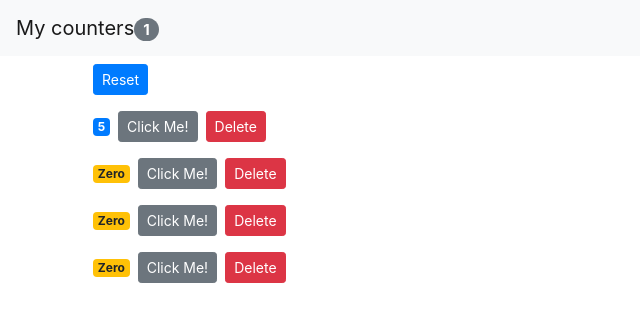
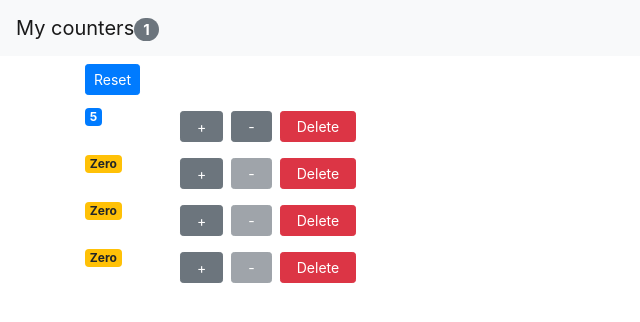
Before and after one commit to iaraoliveira/react-counter-app, a React (Create React App) app: page / in a window 1280 px wide. Shown: the top 322 px of the page, without its empty margins (0-640 px from the left). Built offline with nearby package versions, Linux system fonts and the light colour scheme.

Commit message:
Botão de decremento Implementado o novo botão para decrementar o contador Botões foram organizados numa grid

```diff
--- a/src/App.js
+++ b/src/App.js
@@ -19,6 +19,16 @@ class App extends Component {
 
     counters[index] = { ...counter };
     counters[index].value++;
+
+    this.setState({ counters: counters });
+  };
+
+  handleDecrement = counter => {
+    const counters = [...this.state.counters];
+    const index = counters.indexOf(counter);
+
+    counters[index] = { ...counter };
+    counters[index].value--;
 
     this.setState({ counters: counters });
   };
@@ -50,6 +60,7 @@ class App extends Component {
           <Counters
             counters={this.state.counters}
             onIncrement={this.handleIncrement}
+            onDecrement={this.handleDecrement}
             onDelete={this.handleDelete}
             onReset={this.handleReset}
           />
--- a/src/components/counter.jsx
+++ b/src/components/counter.jsx
@@ -5,10 +5,15 @@ class Counter extends Component {
   render() {
     return (
       <React.Fragment>
-        <div>
-          <span className={this.getBadgeClasses()}>{this.formatCount()}</span>
-          <button onClick={() => this.props.onIncrement(this.props.counter)} className="btn btn-secondary btn-sm">Click Me!</button>
-          <button onClick={() => this.props.onDelete(this.props.counter.id)} className="btn btn-danger btn-sm m-2">Delete</button>
+        <div className="row">
+          <div className="col-1">
+            <span className={this.getBadgeClasses()}>{this.formatCount()}</span>
+          </div>
+          <div className="col">
+            <button onClick={() => this.props.onIncrement(this.props.counter)} className="btn btn-secondary px-3 btn-sm"> + </button>
+            <button onClick={() => this.props.onDecrement(this.props.counter)} className="btn btn-secondary px-3 m-2 btn-sm" disabled={this.props.counter.value === 0}> - </button>
+            <button onClick={() => this.props.onDelete(this.props.counter.id)} className="btn btn-danger px-3 btn-sm"> Delete </button>
+          </div>
         </div>
       </React.Fragment>
     );
@@ -16,7 +21,7 @@ class Counter extends Component {
 
 
   getBadgeClasses(){
-    let classes = "badge md-2 m-2 badge-";
+    let classes = "badge md-2 badge-";
     classes += this.props.counter.value === 0 ? "warning" : "primary";
 
     return classes
--- a/src/components/counters.jsx
+++ b/src/components/counters.jsx
@@ -4,13 +4,13 @@ import Counter from "./counter";
 class Counters extends Component {
   render() {
 
-    const {onReset, onIncrement, onDelete, counters} = this.props;
+    const {onReset, onIncrement, onDecrement, onDelete, counters} = this.props;
 
     return (
       <div>
         <button
           onClick={onReset}
-          className="btn btn-primary btn-sm m-2"
+          className="btn btn-primary btn-sm my-2"
         >
           Reset
         </button>
@@ -18,6 +18,7 @@ class Counters extends Component {
           <Counter
             key={counter.id}
             onIncrement={onIncrement}
+            onDecrement={onDecrement}
             onDelete={onDelete}
             counter={counter}
           />
```
